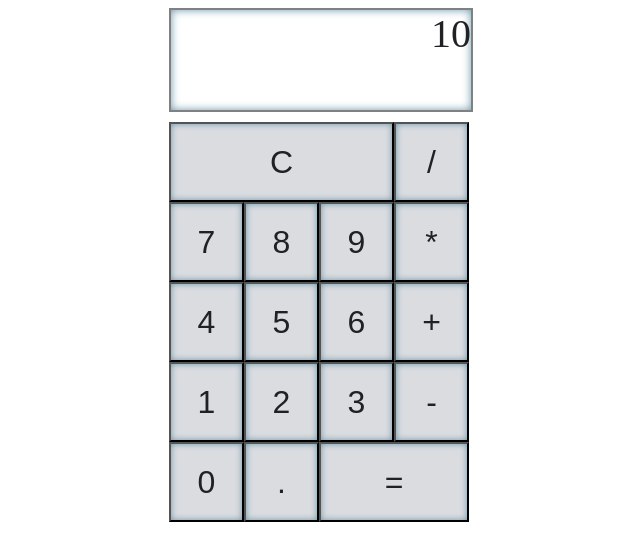
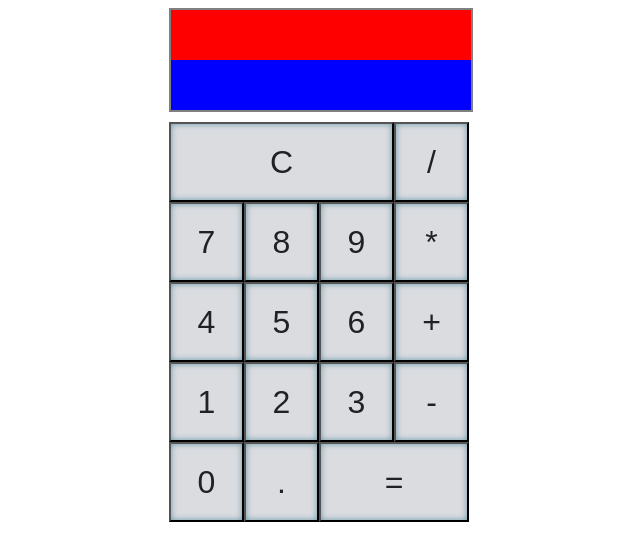
Before and after one commit to TatianaSz/reactcalc, a React app: page / in a window 1280 px wide. Shown: the top 560 px of the page, without its empty margins (321-961 px from the left). Built offline with nearby package versions, Linux system fonts and the light colour scheme; the HTML template or start-up script is replaced by a standard one.

Commit message:
added displaying the right value and the used operator

```diff
--- a/src/App.js
+++ b/src/App.js
@@ -9,10 +9,12 @@ import "./css/style.css"
 function App(){
 
     const [num, setNum] = useState("")
+    const [prevNum, setPrevNum] = useState(" ")
 
     function handleCLick(e) {
         e.preventDefault();
         let value = e.target.getAttribute("value")
+        let typ =e.target.getAttribute("typ")
         switch(value){
             case "=":
             case "/":
@@ -53,7 +55,10 @@ function App(){
         setNum(num + value)
 
         }
-
+        if(typ=="operator"){
+            setPrevNum(num + value)
+            setNum("")
+        }
         console.log('Działa');
       }
 
@@ -62,31 +67,31 @@ function App(){
     return (
         <div className="Calculator">
         <Screen>
-            <Prev displayed="10"/>
+            <Prev displayed={prevNum}/>
             <Current display={num} />
         </Screen>
         <Keyboard>
-        <Button colorset="light" value="C" width="three" onClick={handleCLick}/>
-        <Button colorset="light" value="/" width="one" onClick={handleCLick}/>
+        <Button colorset="light" value="C" typ="" width="three" onClick={handleCLick}/>
+        <Button colorset="light" value="/" typ="operator" width="one" onClick={handleCLick}/>
 
-        <Button colorset="light" value="7" width="one" onClick={handleCLick}/>
-        <Button colorset="light" value="8" width="one" onClick={handleCLick}/>
-        <Button colorset="light" value="9" width="one" onClick={handleCLick}/>
-        <Button colorset="light" value="*" width="one" onClick={handleCLick}/>
+        <Button colorset="light" value="7" typ="numb" width="one" onClick={handleCLick}/>
+        <Button colorset="light" value="8" typ="numb" width="one" onClick={handleCLick}/>
+        <Button colorset="light" value="9" typ="numb" width="one" onClick={handleCLick}/>
+        <Button colorset="light" value="*" typ="operator" width="one" onClick={handleCLick}/>
 
-        <Button colorset="light" value="4" width="one" onClick={handleCLick}/>
-        <Button colorset="light" value="5" width="one" onClick={handleCLick}/>
-        <Button colorset="light" value="6" width="one" onClick={handleCLick}/>
-        <Button colorset="light" value="+" width="one" onClick={handleCLick}/>
+        <Button colorset="light" value="4" typ="numb" width="one" onClick={handleCLick}/>
+        <Button colorset="light" value="5" typ="numb" width="one" onClick={handleCLick}/>
+        <Button colorset="light" value="6" typ="numb" width="one" onClick={handleCLick}/>
+        <Button colorset="light" value="+" typ="operator" width="one" onClick={handleCLick}/>
 
-        <Button colorset="light" value="1" width="one" onClick={handleCLick}/>
-        <Button colorset="light" value="2" width="one" onClick={handleCLick}/>
-        <Button colorset="light" value="3" width="one" onClick={handleCLick}/>
-        <Button colorset="light" value="-" width="one" onClick={handleCLick}/>
+        <Button colorset="light" value="1" typ="numb" width="one" onClick={handleCLick}/>
+        <Button colorset="light" value="2" typ="numb" width="one" onClick={handleCLick}/>
+        <Button colorset="light" value="3" typ="numb" width="one" onClick={handleCLick}/>
+        <Button colorset="light" value="-" typ="operator" width="one" onClick={handleCLick}/>
 
-        <Button colorset="light" value="0" width="one" onClick={handleCLick}/>
+        <Button colorset="light" value="0" typ="numb" width="one" onClick={handleCLick}/>
         <Button colorset="light" value="." width="one" onClick={handleCLick}/>
-        <Button colorset="light" value="=" width="two" onClick={handleCLick}/>
+        <Button colorset="light" value="=" typ="operator" width="two" onClick={handleCLick}/>
 
         </Keyboard>
         </div>
--- a/src/Button.js
+++ b/src/Button.js
@@ -6,6 +6,7 @@ return(
 <button
 className={'btn' + ' ' +'btn-' + props.colorset + " " + "btn-" + props.width}
 value={props.value}
+typ={props.typ}
 onClick={props.onClick}
 >
 {props.value}
--- a/src/Current.js
+++ b/src/Current.js
@@ -1,10 +1,10 @@
 import React from "react"
-
+import "./css/curr.css"
 
 
 function Current(props){
     return(
-        <div>
+        <div className="current">
           {props.display}
             </div>
     )
--- a/src/Prev.js
+++ b/src/Prev.js
@@ -1,9 +1,9 @@
 import React from "react"
-
+import "./css/prev.css"
 
 function Prev(props){
     return(
-        <div>
+        <div className="prev">
           {props.displayed}
         </div>
     )
--- /dev/null
+++ b/src/css/curr.css
@@ -0,0 +1,4 @@
+.current{
+    height:50%;
+    background-color: blue;
+}
--- /dev/null
+++ b/src/css/prev.css
@@ -0,0 +1,4 @@
+.prev{
+    height:50%;
+    background-color: red;
+}
```
